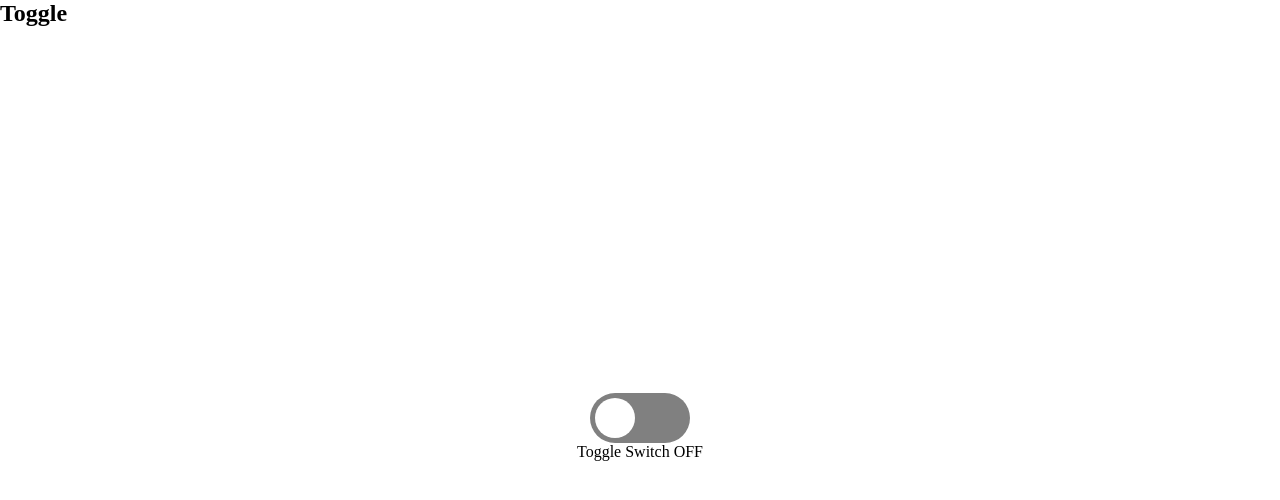
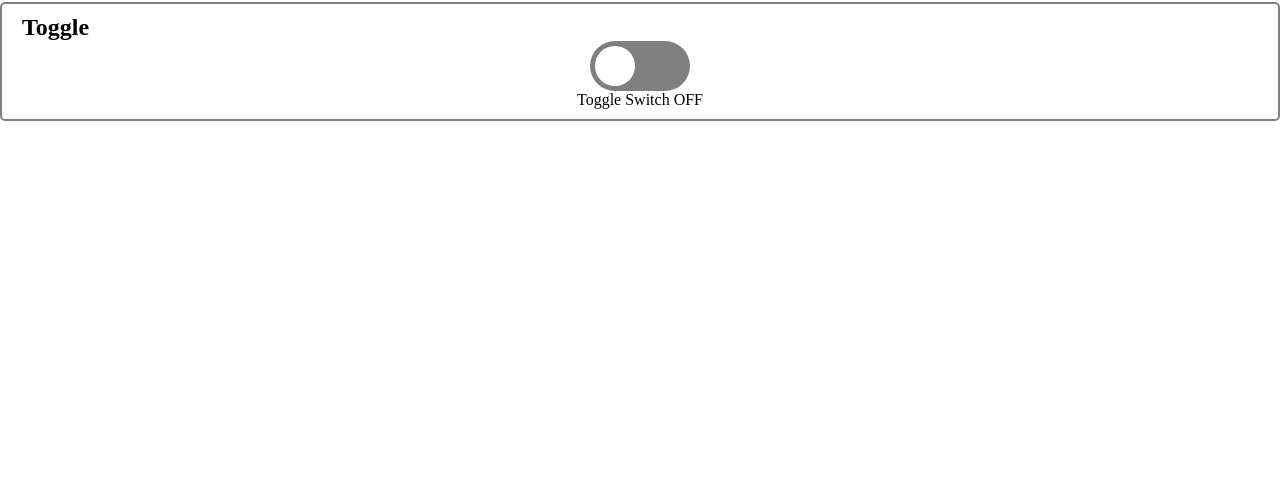
Before and after one commit to JISU-Y/wanted_pre_onboarding, a React (Create React App) app in the folder custom-component/: page / in a window 1280 px wide. Shown: the top 500 px of the page. Built offline with nearby package versions, Linux system fonts and the light colour scheme.

Commit message:
:recycle: Refactor: Toggle 컴포넌트 수정
Toggle 컴포넌트 JS 제외 및 CSS로만 Toggle되도록 수정

```diff
--- a/custom-component/src/component/Toggle.jsx
+++ b/custom-component/src/component/Toggle.jsx
@@ -1,26 +1,21 @@
-import React, { useState } from "react"
+import React from "react"
 import styled from "styled-components"
 import Header from "./common/Header"
 
-const Toggle = () => {
-  const [toggle, setToggle] = useState(false)
-
-  const handleClick = () => setToggle((prev) => !prev)
-
-  return (
-    <>
+const Toggle = () => (
+  <Container>
     <Header title="Toggle" />
-      <Container>
     <Wrap>
+      {/* checkbox input (보이지 않음) */}
       <input type="checkbox" id="button" />
-          <Circle htmlFor="button" onClick={handleClick} />
-          <Background />
+      {/* 실제로 input check를 대신하는 보여지는 label
+      Switch rail 모양, 흰색 버튼 모양 나타냄 */}
+      <Switch htmlFor="button" />
+      {/* Toggle Switch ON/OFF 나타냄 */}
+      <p></p>
     </Wrap>
-        <p>Toggle Switch {toggle ? "ON" : "OFF"}</p>
   </Container>
-    </>
 )
-}
 
 const Container = styled.div`
   display: flex;
@@ -28,48 +23,83 @@ const Container = styled.div`
   justify-content: center;
   align-items: center;
   width: 100vw;
-  height: 100vh;
+  position: relative;
+  border: 2px solid gray;
+  border-radius: 5px;
+  margin: 2px 0;
+  padding: 10px 20px;
 `
 
-const Wrap = styled.div`
+// switch container (버튼 및 버튼 rail 모양)
+const Switch = styled.label`
+  display: block;
   width: 100px;
-  background-color: gray;
+  height: 50px;
   border-radius: 25px;
   padding: 5px;
   position: relative;
+  transform: translateX(0);
+  background-color: gray;
   overflow: hidden;
+  // 흰색 동그라미 버튼
+  &::after {
+    content: "";
+    width: 40px;
+    height: 40px;
+    position: absolute;
+    top: 5px;
+    left: 5px;
+    background-color: white;
+    border-radius: 50%;
+    cursor: pointer;
+    transition: all 0.5s linear;
+    z-index: 1;
+  }
+  /* 배경 */
+  &::before {
+    content: "";
+    position: absolute;
+    top: 0px;
+    left: 0px;
+    width: 100%;
+    height: 100%;
+    transform: translateX(-100%);
+    background-color: purple;
+    transition: all 0.5s linear;
+  }
+`
+
+// 버튼과 글씨
+const Wrap = styled.div`
+  display: flex;
+  flex-direction: column;
+  justify-content: center;
+  align-items: center;
+  /*  실제 input은 보이지 않게 */
   input[type="checkbox"] {
     display: none;
   }
+  /* click 되었을 때(checkbox가 check 되었을 때) Switch */
   input[type="checkbox"]:checked ~ label {
-    transform: translateX(60px);
+    /* switch에서 동그란 버튼 위치 오른쪽으로 옮김 */
+    &::after {
+      left: 55px;
     }
-  input[type="checkbox"]:checked ~ div {
-    left: 0;
+    /* 배경도 오른쪽으로 옮김 */
+    &::before {
+      transform: translateX(0);
+    }
+  }
+  /* Toggle Switch 글 default OFF */
+  p::after {
+    content: "Toggle Switch OFF";
+  }
+  /* check 되었을 때는 ON */
+  input[type="checkbox"]:checked ~ p {
+    &::after {
+      content: "Toggle Switch ON";
+    }
   }
 `
 
-const Circle = styled.label`
-  display: block;
-  width: 40px;
-  height: 40px;
-  position: relative;
-  background-color: white;
-  border-radius: 50%;
-  cursor: pointer;
-  transform: translateX(0);
-  transition: all 0.5s linear;
-  z-index: 1;
-`
-
-const Background = styled.div`
-  width: 120px;
-  height: 50px;
-  background-color: purple;
-  position: absolute;
-  top: 0;
-  left: -120px;
-  transition: all 0.5s linear;
-`
-
 export default Toggle
```
Lines whose indentation alone changed are shown as unchanged.
